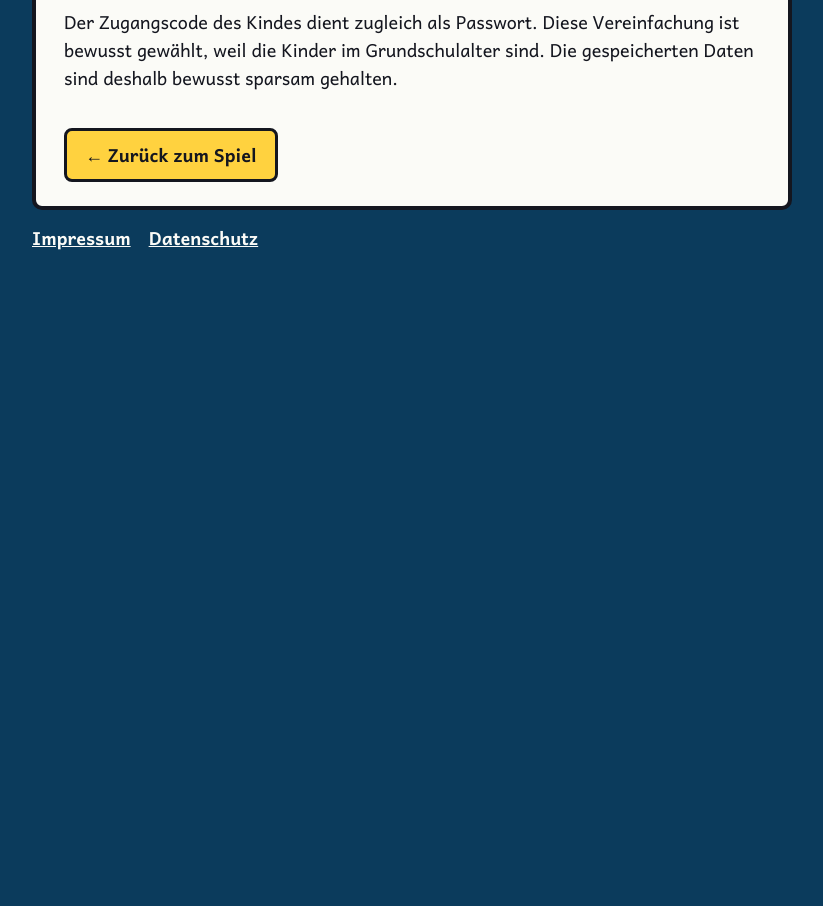
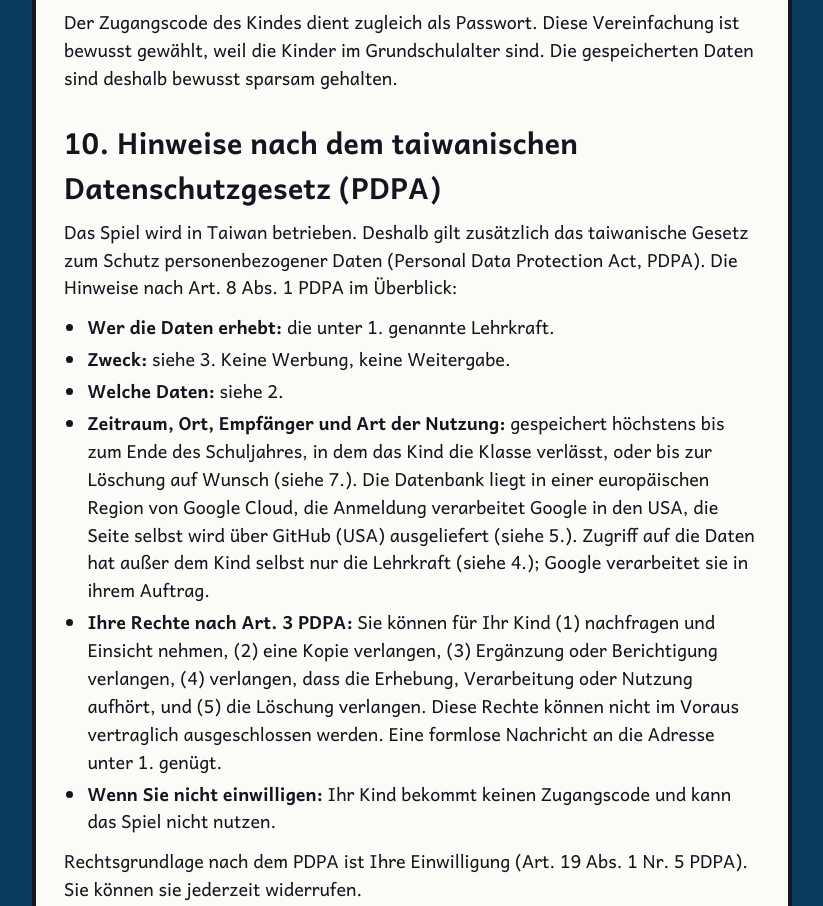
Before and after one commit to Setsna/abyss-of-numbers, a plain HTML site: page datenschutz.html in a window 1280 px wide. Shown: the part 5663-6569 px from the top of the page, without its empty margins (228-1051 px from the left). Before the commit the page ends 5963 px from the top, so only its background shows below. Drawn offline with Linux system fonts and the light colour scheme.

Commit message:
Datenschutz: Hinweise nach dem taiwanischen Datenschutzgesetz (PDPA Art. 8, Rechte nach Art. 3)
Co-Authored-By: Claude Opus 5.5 <noreply@anthropic.com>

```diff
--- a/datenschutz.html
+++ b/datenschutz.html
@@ -113,6 +113,34 @@
   <p>Die Übertragung erfolgt durchgehend verschlüsselt über HTTPS. Der Zugriff auf die Datenbank ist durch Regeln in der Datenbank beschränkt. Der Zugang der Lehrkraft ist an ein persönliches Konto mit Zwei-Faktor-Authentifizierung gebunden.</p>
   <p>Der Zugangscode des Kindes dient zugleich als Passwort. Diese Vereinfachung ist bewusst gewählt, weil die Kinder im Grundschulalter sind. Die gespeicherten Daten sind deshalb bewusst sparsam gehalten.</p>
 
+  <h2>10. Hinweise nach dem taiwanischen Datenschutzgesetz (PDPA)</h2>
+  <p>Das Spiel wird in Taiwan betrieben. Deshalb gilt zusätzlich das
+    taiwanische Gesetz zum Schutz personenbezogener Daten (Personal Data
+    Protection Act, PDPA). Die Hinweise nach Art. 8 Abs. 1 PDPA im Überblick:</p>
+  <ul>
+    <li><b>Wer die Daten erhebt:</b> die unter 1. genannte Lehrkraft.</li>
+    <li><b>Zweck:</b> siehe 3. Keine Werbung, keine Weitergabe.</li>
+    <li><b>Welche Daten:</b> siehe 2.</li>
+    <li><b>Zeitraum, Ort, Empfänger und Art der Nutzung:</b> gespeichert
+      höchstens bis zum Ende des Schuljahres, in dem das Kind die Klasse
+      verlässt, oder bis zur Löschung auf Wunsch (siehe 7.). Die Datenbank
+      liegt in einer europäischen Region von Google Cloud, die Anmeldung
+      verarbeitet Google in den USA, die Seite selbst wird über GitHub (USA)
+      ausgeliefert (siehe 5.). Zugriff auf die Daten hat außer dem Kind
+      selbst nur die Lehrkraft (siehe 4.); Google verarbeitet sie in ihrem Auftrag.</li>
+    <li><b>Ihre Rechte nach Art. 3 PDPA:</b> Sie können für Ihr Kind
+      (1) nachfragen und Einsicht nehmen, (2) eine Kopie verlangen,
+      (3) Ergänzung oder Berichtigung verlangen, (4) verlangen, dass die
+      Erhebung, Verarbeitung oder Nutzung aufhört, und (5) die Löschung
+      verlangen. Diese Rechte können nicht im Voraus vertraglich
+      ausgeschlossen werden. Eine formlose Nachricht an die Adresse unter 1.
+      genügt.</li>
+    <li><b>Wenn Sie nicht einwilligen:</b> Ihr Kind bekommt keinen
+      Zugangscode und kann das Spiel nicht nutzen.</li>
+  </ul>
+  <p>Rechtsgrundlage nach dem PDPA ist Ihre Einwilligung (Art. 19 Abs. 1
+    Nr. 5 PDPA). Sie können sie jederzeit widerrufen.</p>
+
   <a class="legal-back" href="index.html">← Zurück zum Spiel</a>
 </main>
 <footer class="legal-foot"><a href="impressum.html">Impressum</a> <a href="datenschutz.html" aria-current="page">Datenschutz</a></footer>
```
